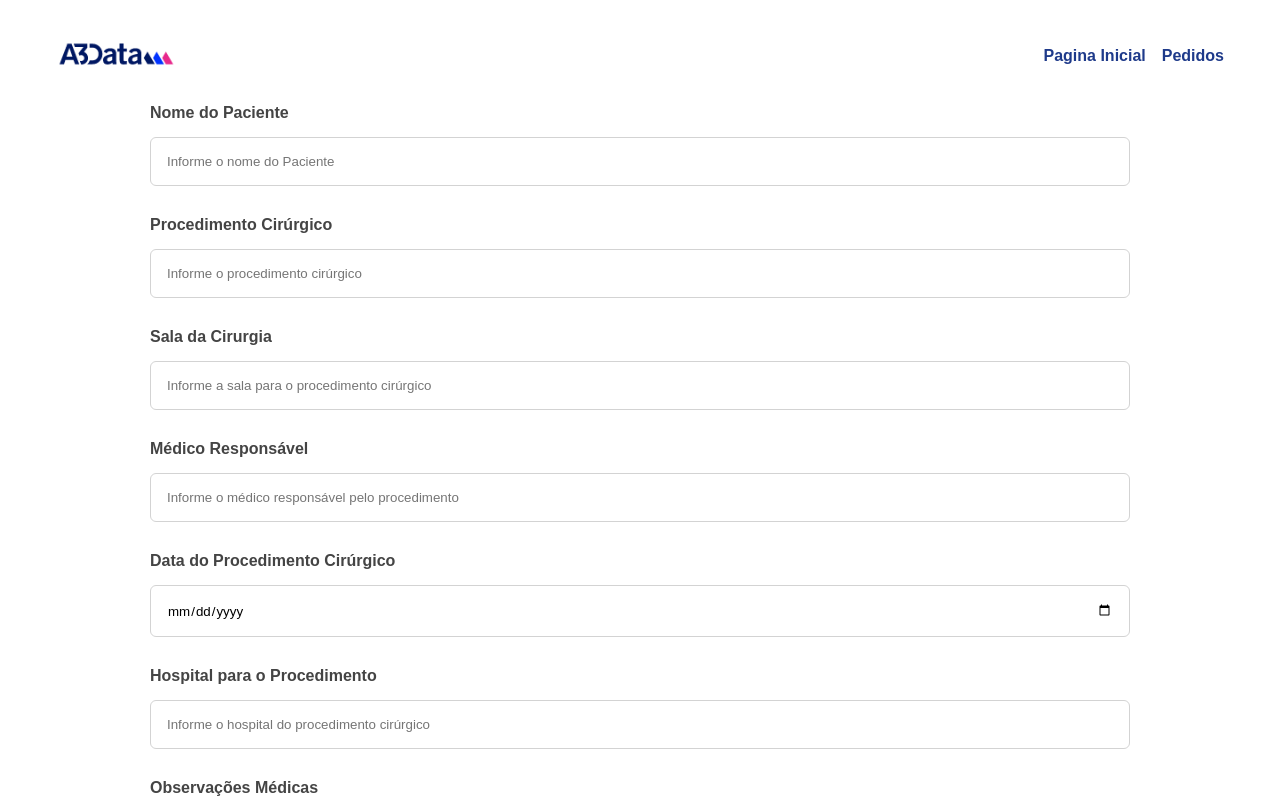
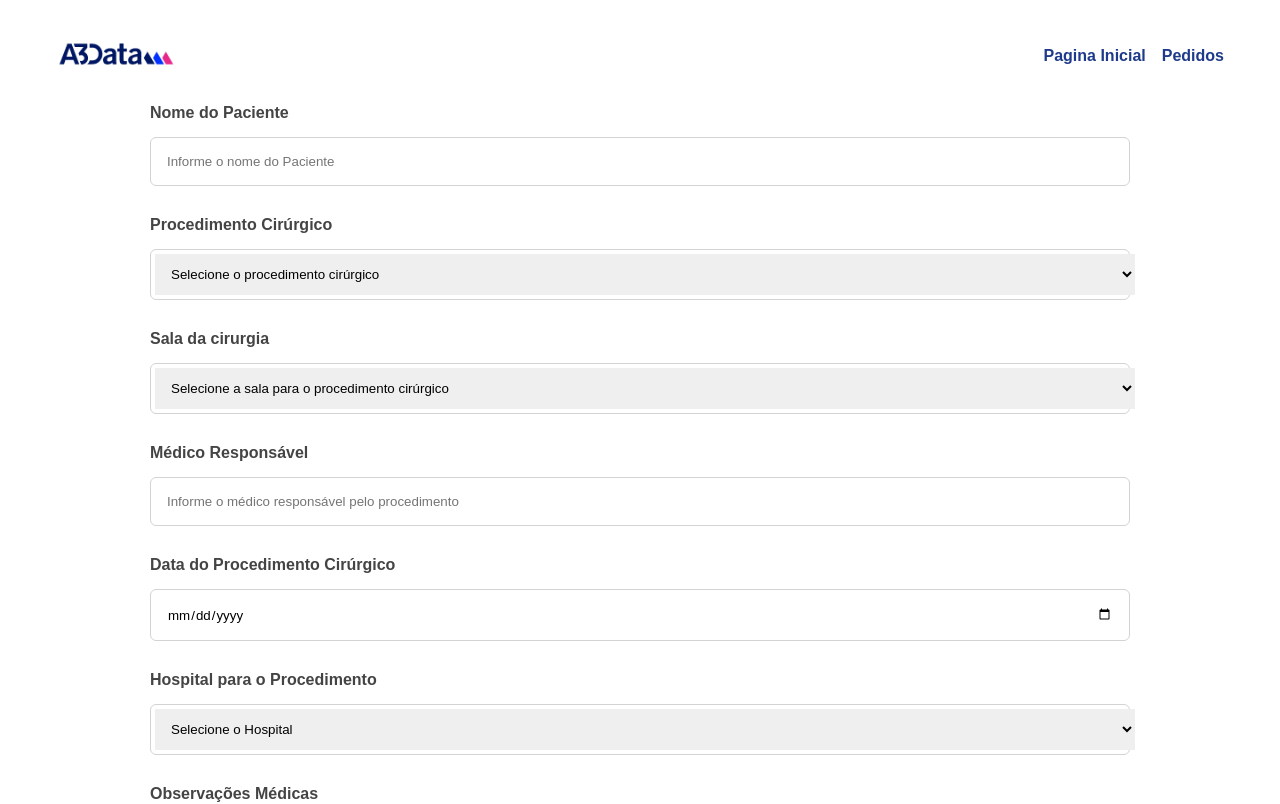
Before and after one commit to HensleyFerrari/frontend-pedidos, a React (Vite) app: page / in a window 1280 px wide. Shown: the top 804 px of the page. Built offline with nearby package versions, Linux system fonts and the light colour scheme.

Commit message:
feat: componente select criado

```diff
--- a/src/components/PedidosForm/PedidosForm.tsx
+++ b/src/components/PedidosForm/PedidosForm.tsx
@@ -4,6 +4,8 @@ import { Button } from "../button/Button";
 import { ChangeEvent } from "react";
 import { usePedidoForm } from "../../hooks/usePedidoForm";
 import { TextArea } from "../textArea/TextArea";
+import Select from "../Select/Select";
+import { Hospitals, Procedimentos, Salas } from "./data/options";
 
 function PedidosForm() {
   const { errors, handleSubmit, setSelectedDate, selectedDate, register } =
@@ -21,19 +23,19 @@ function PedidosForm() {
         label="Nome do Paciente"
         helpText={errors.paciente?.message}
       />
-      <Input
+      <Select
         {...register("procedimento")}
-        placeholder="Informe o procedimento cirúrgico"
-        type="text"
+        placeholder="Selecione o procedimento cirúrgico"
         label="Procedimento Cirúrgico"
-        helpText={errors.procedimento?.message}
+        helpText={errors.hospital?.message}
+        options={Procedimentos || []}
       />
-      <Input
+      <Select
         {...register("sala")}
-        placeholder="Informe a sala para o procedimento cirúrgico"
-        type="text"
-        label="Sala da Cirurgia"
-        helpText={errors.sala?.message}
+        placeholder="Selecione a sala para o procedimento cirúrgico"
+        label="Sala da cirurgia"
+        helpText={errors.hospital?.message}
+        options={Salas || []}
       />
       <Input
         {...register("doutor")}
@@ -50,12 +52,12 @@ function PedidosForm() {
         value={selectedDate}
         onChange={handleDataChange}
       />
-      <Input
+      <Select
         {...register("hospital")}
-        placeholder="Informe o hospital do procedimento cirúrgico"
-        type="text"
+        placeholder="Selecione o Hospital"
         label="Hospital para o Procedimento"
         helpText={errors.hospital?.message}
+        options={Hospitals || []}
       />
       <TextArea
         placeholder="Observações médicas"
--- /dev/null
+++ b/src/components/PedidosForm/data/options.ts
@@ -0,0 +1,31 @@
+export const Hospitals = [
+    {nome : "Hospital do Centro"},
+    {nome: "Hospital da Misericórdia de Coimbra"},
+    {nome: "Hospital da Zona Sul"},
+    {nome: "Hospital Infantil do Porto"},
+    {nome:"Centro Hospitalar Universitário de Lisboa"}
+]
+
+export const Salas = [
+    {nome: "100"},
+    {nome: "101"},
+    {nome: "102"},
+    {nome: "103"},
+    {nome: "200"},
+    {nome: "201"},
+    {nome: "202"},
+    {nome: "203"},
+    {nome: "300"},
+    {nome: "400"},
+    {nome: "500"}
+]
+
+export const Procedimentos = [
+    {nome: "Cirurgia da mão"},
+    {nome: "Tendinites em geral"},
+    {nome: "Redução de fraturas"},
+    {nome: "Abdominoplastia"},
+    {nome: "Rinoplastia"},
+    {nome: "Lipossucção"},
+    {nome: "Mandibuloplastia"},
+]
--- /dev/null
+++ b/src/components/Select/Select.tsx
@@ -0,0 +1,57 @@
+import { SelectContainer } from "./styles";
+import {
+  Container,
+  HelpText,
+  HelpTextContainer,
+  Label,
+  LabelContainer,
+} from "../Input/styles";
+import { forwardRef, useId } from "react";
+
+type Options = {
+  nome: string;
+};
+
+type SelectProps = {
+  label: string;
+  helpText?: string;
+  options: Options[];
+  placeholder: string;
+} & React.InputHTMLAttributes<HTMLSelectElement>;
+
+export const Select = forwardRef<HTMLSelectElement, SelectProps>(
+  ({ label, helpText,placeholder, options, ...rest }, ref) => {
+    const selectId = useId();
+    const haserror = helpText;
+
+    return (
+      <>
+        {label && (
+          <LabelContainer>
+            <Label>{label}</Label>
+          </LabelContainer>
+        )}
+        <Container>
+          <SelectContainer id={selectId} haserror={true} ref={ref} {...rest}>
+            <option disabled selected>
+              {placeholder}
+            </option>
+            {options.map((item, index) => {
+              return (
+                <option key={index} value={item.nome}>
+                  {item.nome}
+                </option>
+              );
+            })}
+          </SelectContainer>
+        </Container>
+
+        <HelpTextContainer>
+          {haserror && <HelpText>{helpText}</HelpText>}
+        </HelpTextContainer>
+      </>
+    );
+  }
+);
+
+export default Select;
--- /dev/null
+++ b/src/components/Select/styles.ts
@@ -0,0 +1,26 @@
+import styled, {css} from "styled-components";
+import { themeSelector } from "../../theme";
+
+export const SelectContainer = styled.select<{haserror: boolean}>`
+    border: none;
+    padding: ${themeSelector.space(3)};
+    width: 1190px;
+    ${themeSelector.breakpoint("2xl")} {
+        width: 1200px;
+    }
+
+    ${themeSelector.breakpoint("xl")} {
+        width: 980px;
+    }
+
+    ${themeSelector.breakpoint("lg")} {
+        width: 724px;
+    }
+
+    ${themeSelector.breakpoint("sm")} {
+        width: 440px;
+    }
+
+    ${(haserror) =>
+        haserror && css`border-color: ${themeSelector.color("error")}`}
+`
```
